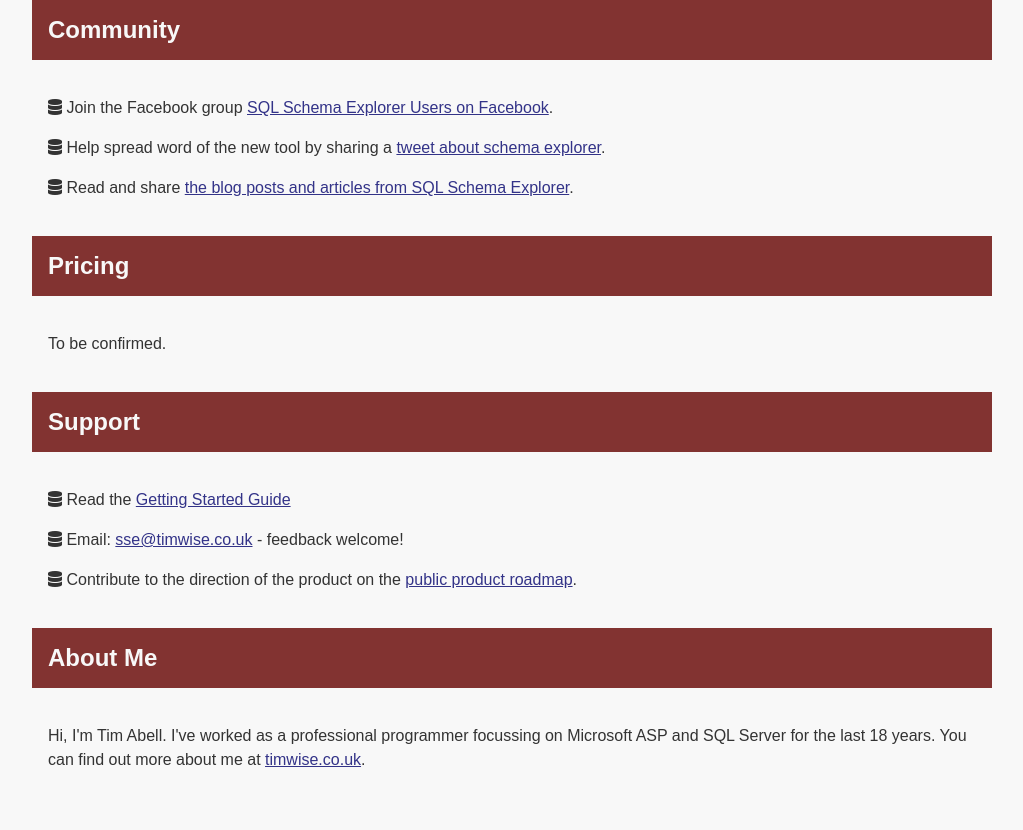
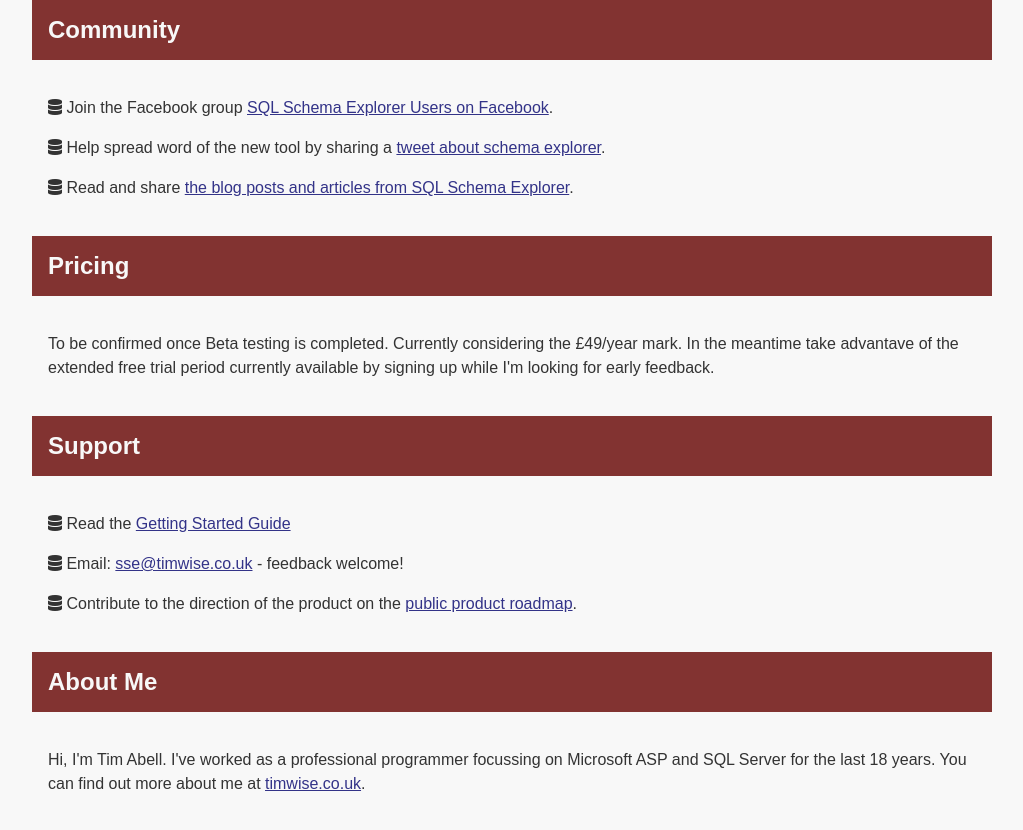
Before and after one commit to timabell/schema-explorer, a Jekyll site: the page built from index.html, in a window 1280 px wide and 900 px high, scrolled down 2217 px. Shown: the top 830 px of the window, without its empty margins (128-1151 px from the left). Built offline with Jekyll 4.4.1, drawn with Linux system fonts in a browser that asks for light colours; nearby versions of some CDN libraries.

Commit message:
Pricing - yearly

```diff
--- a/index.html
+++ b/index.html
@@ -84,33 +84,8 @@
 
 	<h2>Pricing</h2>
 	<p>
-	  To be confirmed.
+	  To be confirmed once Beta testing is completed. Currently considering the £49/year mark. In the meantime take advantave of the extended free trial period currently available by signing up while I'm looking for early feedback.
 	</p>
-	<!--
-	<ul id="pricing">
-		<li>
-			Team license
-			<br/>
-			<strong>£800</strong>
-			<br/>
-			Up to 20 users.
-			<br/>
-			(20% discount)
-		</li>
-		<li>
-			Single user
-			<br/>
-			<strong>£50</strong>
-		</li>
-		<li>
-			Shared server
-			<br/>
-			<strong>£50</strong>
-			<br/>
-			(Single instance)
-		</li>
-	</ul>
-	-->
 
 	<h2>Support</h2>
 	<p>
```
